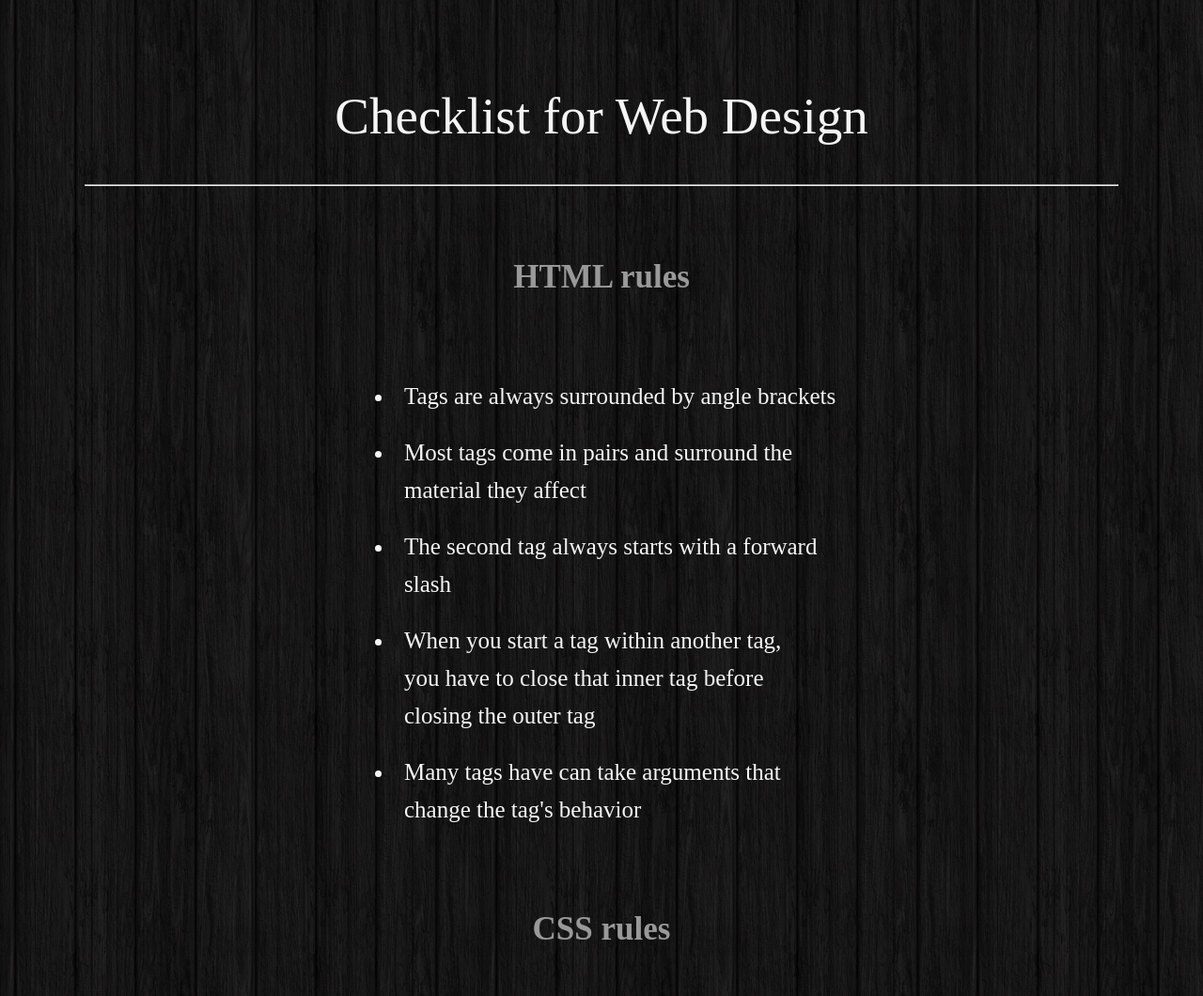
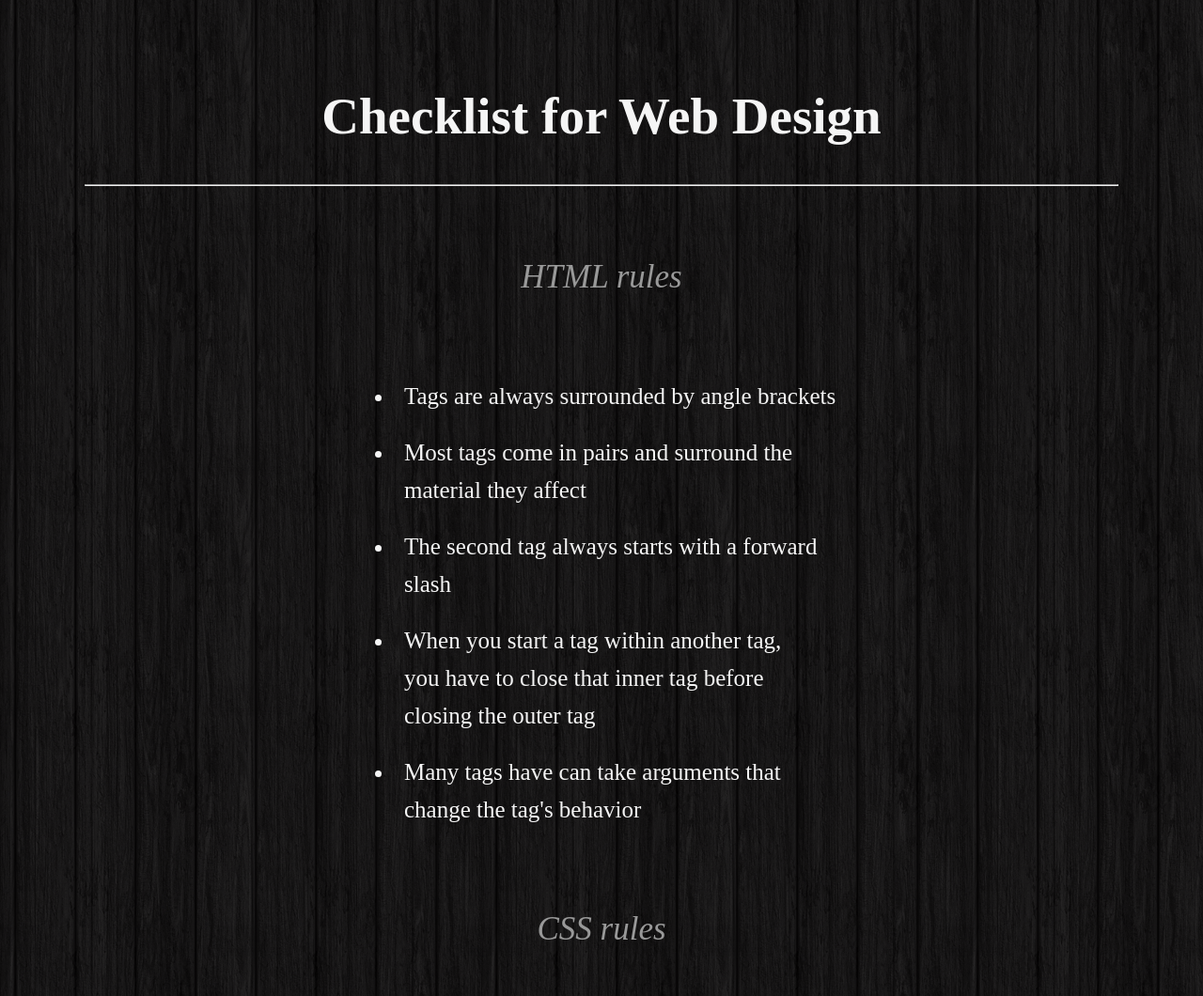
Before and after one commit to TheSansan/checklist, a plain HTML site: page index.html in a window 1280 px wide. Shown: the top 1060 px of the page at 94% size. Drawn offline with Linux system fonts and the light colour scheme.

Commit message:
Changed the font

```diff
--- a/stylesheets/style.scss
+++ b/stylesheets/style.scss
@@ -1,16 +1,16 @@
-body{
+body {
     margin: 0px;
     padding: 0px;
 }
 
-.container{
+.container {
     width: 100%;
     height: auto;
     background-image: url("../image/background.png");
     background-repeat: repeat;
 }
 
-.content{
+.content {
     width: 900px;
     width: 1100px;
     margin: 0 auto;
@@ -18,34 +18,38 @@ body{
     padding: 80px 80px;
 }
 
-.header{
-	font-family: Chalkboard;
+.header {
+    font-family: jaf-facitweb;
     font-size: 55px;
     line-height: 1.6;
     color: #f5f5f5;
     text-align: center;
+    font-weight: 700;
 }
 
-h1{
-	font-family: Chalkboard SE;
+h1 {
+    font-family: jaf-facitweb;
     font-size: 35px;
     line-height: 1.6;
     color: #999999;
     text-align: center;
     padding: 40px 20px;
+    font-weight: 400;
+    font-style: italic;
 }
 
-li{
-	font-family: Chalkboard SE;
+li {
+    font-family: jaf-facitweb;
     font-size: 25px;
     line-height: 1.6;
     color: #f5f5f5;
     max-width: 460px;
     padding: 10px 10px;
     margin: 0 auto;
+    font-weight: 400;
 }
-ul li ul li{
+
+ul li ul li {
     font-family: Chalkboard SE;
     font-size: 20px;
-
 }
```
Also changed, not shown: stylesheets/style.css, 1 other file. Lines whose indentation alone changed are shown as unchanged.
